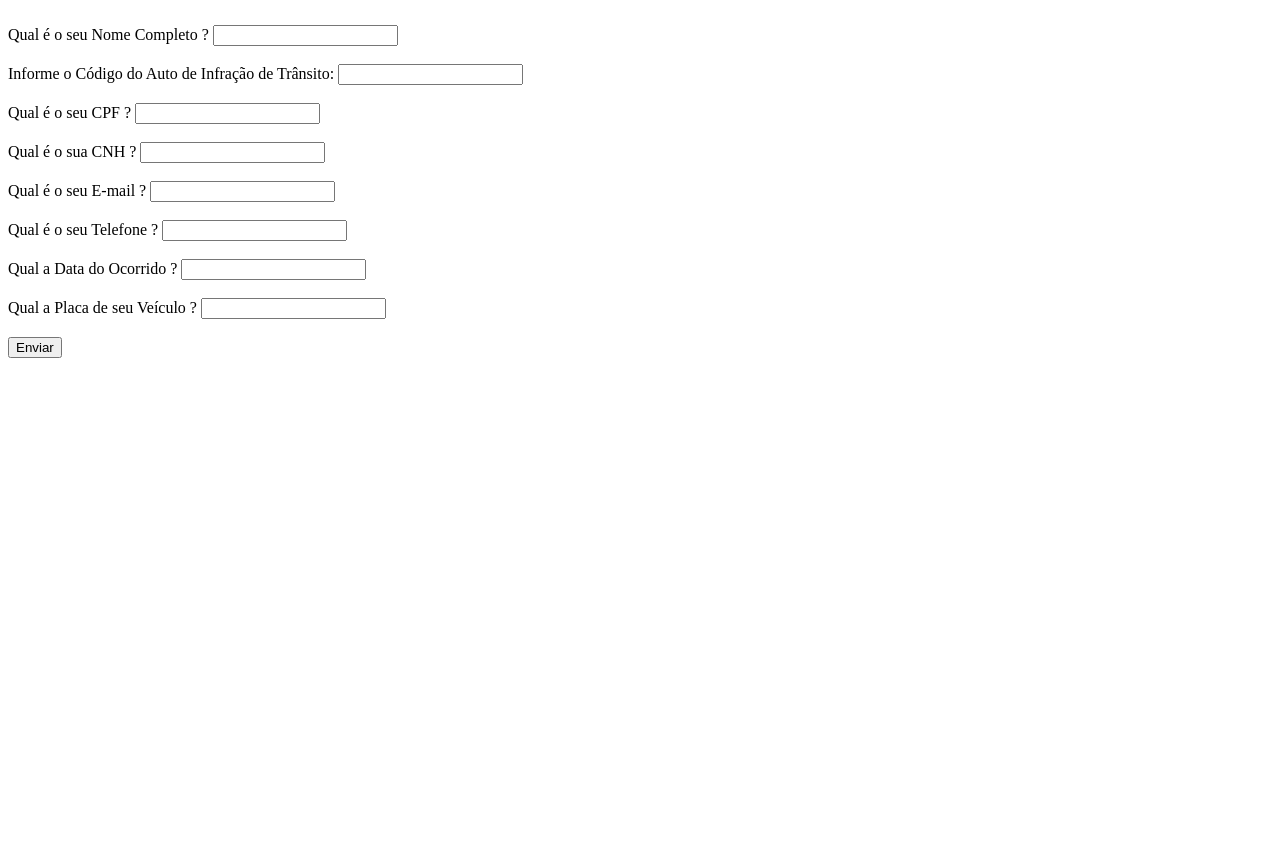
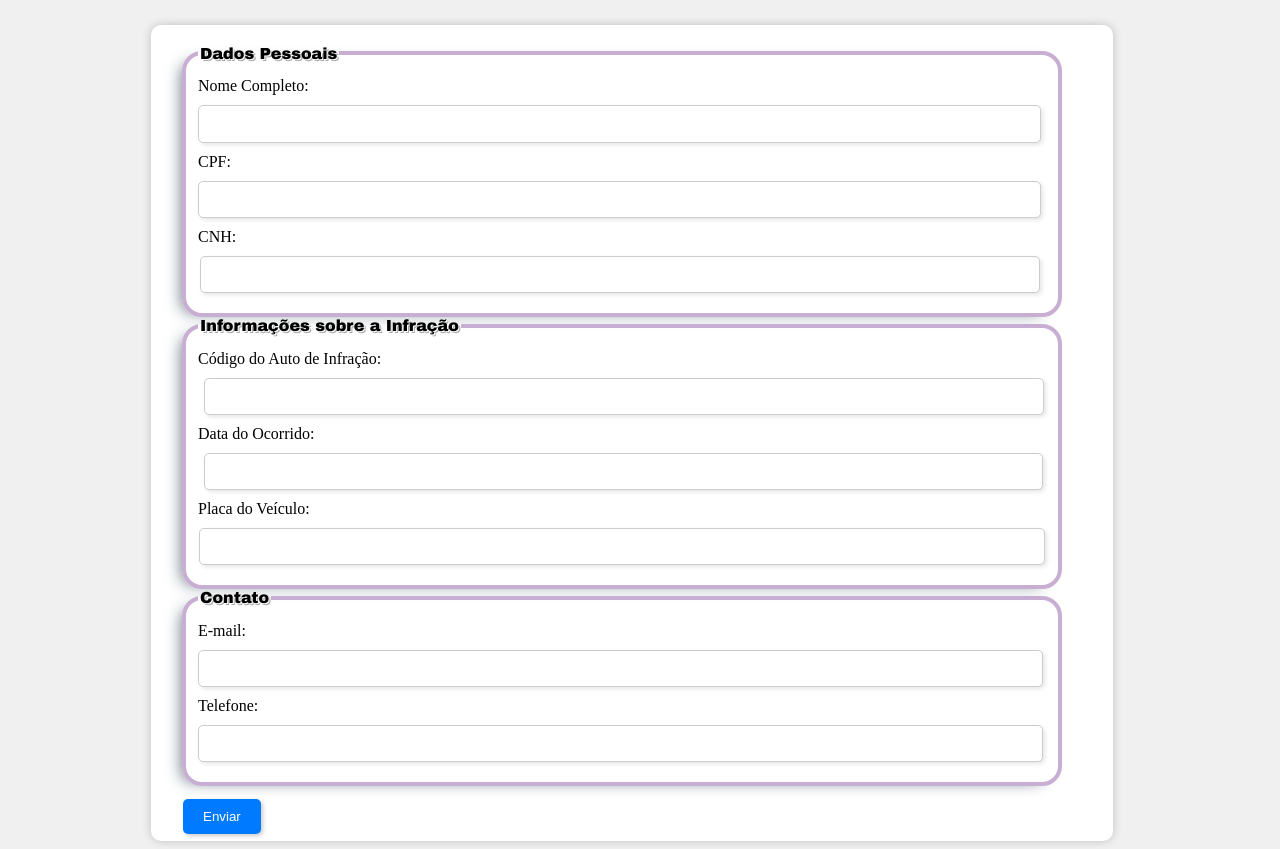
Before and after one commit to Brtts1/Artigo-244, a website: page index.html in a window 1280 px wide. Shown: the part 73-922 px from the top of the page. Before the commit the page ends 800 px from the top, so only its background shows below. Drawn offline with Linux system fonts and the light colour scheme.

Commit message:
Add files via upload

```diff
--- a/index.html
+++ b/index.html
@@ -2,66 +2,228 @@
 <html>
 <head>
   <title>Formulário</title>
+  <style>
+    body {
+      text-align: center;
+      background-color: #f0f0f0;
+    }
+
+    h1 {
+      text-shadow: 2px 2px 4px rgba(0, 0, 0, 0.5);
+    }
+
+/* Fieldset */
+#formulario fieldset{
+ border-width:4px;
+ border-style:solid;
+ border-color:rgba(195,166,206,0.91);
+ border-top-left-radius:20px;
+ border-top-right-radius:20px;
+ border-bottom-left-radius:20px;
+ border-bottom-right-radius:20px;
+ transform:translatex(0px) translatey(0px);
+}
+
+/* Legenda */
+#formulario fieldset legend{
+ text-shadow:rgb(255, 255, 255) 1px 1px 0px, rgb(170, 170, 170) 2px 2px 0px;
+ font-family:'Arial Black','Arial Bold',Gadget,sans-serif;
+}
+
+/* Nome */
+#nome{
+ padding-right:0px;
+ width:98% !important;
+ height:16px;
+ transform:translatex(0px) translatey(0px);
+}
+
+/* Input */
+#cpf{
+ padding-right:0px;
+ width:98% !important;
+ transform:translatex(0px) translatey(0px);
+}
+
+/* Input */
+#cnh{
+ width:828px;
+ transform:translatex(0px) translatey(0px);
+ padding-right:0px;
+ position:relative;
+ left:2px;
+}
+
+/* Autoinfracao */
+#autoinfracao{
+ width:828px;
+ padding-right:0px;
+ position:relative;
+ left:6px;
+ top:0px;
+}
+
+/* Datamulta */
+#datamulta{
+ width:827px;
+ transform:translatex(0px) translatey(0px);
+ position:relative;
+ left:6px;
+ padding-right:0px;
+}
+
+/* Placa */
+#placa{
+ position:relative;
+ left:1px;
+ padding-right:0px;
+ padding-left:21px;
+ transform:translatex(0px) translatey(0px);
+ width:97% !important;
+}
+
+/* Email */
+#email{
+ width:97% !important;
+}
+
+/* Telefone */
+#telefone{
+ width:97% !important;
+}
+
+/* Botao */
+#formulario button{
+ position:relative;
+ top:13px;
+ left:3px;
+}
+
+/* Fieldset */
+#formulario fieldset{
+ position:static;
+ transform:translatex(0px) translatey(0px);
+ box-shadow:-9px 4px 15px -8px rgba(44,62,80,0.66);
+}
+
+    /* Formulario */
+    #formulario {
+      margin-right: 16px;
+      width: 884px;
+      padding-left: 29px;
+      padding-right: 49px;
+    }
+
+    /* Heading */
+    center h1 {
+      direction: ltr;
+    }
+
+    form {
+      background-color: #fff;
+      padding: 20px;
+      border-radius: 10px;
+      box-shadow: 0px 0px 10px rgba(0, 0, 0, 0.2);
+      display: inline-block;
+      max-width: 900px;
+      margin: 0 auto;
+      text-align: left;
+    }
+
+    label, input {
+      display: block;
+      margin: 10px 0;
+    }
+
+    input {
+      width: 100%;
+      padding: 10px;
+      border: 1px solid #ccc;
+      border-radius: 5px;
+      box-shadow: 2px 2px 4px rgba(0, 0, 0, 0.1);
+    }
+
+    button {
+      padding: 10px 20px;
+      background-color: #007BFF;
+      color: #fff;
+      border: none;
+      border-radius: 5px;
+      cursor: pointer;
+      box-shadow: 2px 2px 4px rgba(0, 0, 0, 0.2);
+    }
+
+    button:hover {
+      background-color: #0056b3;
+    }
+
+    /* Estilo para campos formatados */
+    .formatted-input {
+      font-family: monospace;
+    }
+  </style>
 </head>
 <body>
   <center><h1>.: Formulário MS Multas :.</h1></center>
-
   <br>
 
   <form id="formulario">
-    <label for="nome">Qual é o seu Nome Completo ?</label>
-    <input type="text" id="nome" name="nome" required>
+    <fieldset>
+      <legend>Dados Pessoais</legend>
+      <label for="nome">Nome Completo:</label>
+      <input type="text" id="nome" name="nome" required>
 
-    <br>
-<br>
-    <label for="autoinfracao">Informe o Código do Auto de Infração de Trânsito:</label>
-    <input type="text" id="autoinfracao" name="autoinfracao" required>
+      <label for="cpf">CPF:</label>
+      <input type="text" id="cpf" name="cpf"  oninput="formatarCPF(this)" class="formatted-input">
 
-<br>
-    <br>
+      <label for="cnh">CNH:</label>
+      <input type="text" id="cnh" name="cnh" required>
+    </fieldset>
 
-      <label for="cpf">Qual é o seu CPF ?</label>
-      <input type="text" id="cpf" name="cpf" required pattern="\d{3}\.\d{3}\.\d{3}-\d{2}">
+    <fieldset>
+      <legend>Informações sobre a Infração</legend>
+      <label for="autoinfracao">Código do Auto de Infração:</label>
+      <input type="text" id="autoinfracao" name="autoinfracao" required>
 
-    <br>
-    <br>
+      <label for="datamulta">Data do Ocorrido:</label>
+      <input type="text" id="datamulta" name="datamulta" required>
 
-    <label for="cpf">Qual é o sua CNH ?</label>
-    <input type="text" id="cnh" name="cnh" required>
+      <label for="placa">Placa do Veículo:</label>
+      <input type="text" id="placa" name="placa" required>
+    </fieldset>
 
-    <br>
+    <fieldset>
+      <legend>Contato</legend>
+      <label for="email">E-mail:</label>
+      <input type="text" id="email" name="email" required>
 
-    <br>
-
-    <label for="cpf">Qual é o seu E-mail ?</label>
-    <input type="text" id="email" name="email" required>
-
-    <br>
-
-    <br>
-
-    <label for="cpf">Qual é o seu Telefone ?</label>
-    <input type="text" id="telefone" name="telefone" required>
-
-    <br>
-
-    <br>
-
-    <label for="datamulta">Qual a Data do Ocorrido ?</label>
-    <input type="text" id="datamulta" name="datamulta" required>
-
-    <br>
-
-    <br>
-
-    <label for="placa">Qual a Placa de seu Veículo ?</label>
-    <input type="text" id="placa" name="placa" required>
-
-    <br>
-    <br>
+      <label for="telefone">Telefone:</label>
+      <input type="text" id="telefone" name="telefone" required>
+    </fieldset>
 
     <button type="submit">Enviar</button>
   </form>
+
+  <script>
+    function formatarCPF(campo) {
+      // Remove todos os caracteres não numéricos
+      var cpf = campo.value.replace(/\D/g, '');
+
+      // Adiciona os pontos e o hífen de acordo com o padrão do CPF
+      if (cpf.length >= 3) {
+        cpf = cpf.substring(0, 3) + '.' + cpf.substring(3);
+      }
+      if (cpf.length >= 7) {
+        cpf = cpf.substring(0, 7) + '.' + cpf.substring(7);
+      }
+      if (cpf.length >= 11) {
+        cpf = cpf.substring(0, 11) + '-' + cpf.substring(11);
+      }
+
+      // Define o valor do campo com o CPF formatado
+      campo.value = cpf;
+    }
+  </script>
 
   <script>
     const formulario = document.getElementById('formulario');
@@ -107,6 +269,9 @@
         document.body.appendChild(linkDownloadPDF);
         linkDownloadPDF.click();
         document.body.removeChild(linkDownloadPDF);
+
+        // Redireciona para a pagina da BugEnd Tecnologia após o download da petição
+        window.location.href = 'https://bugendtecnologia.com.br';
       });
 
       formulario.reset();
```
